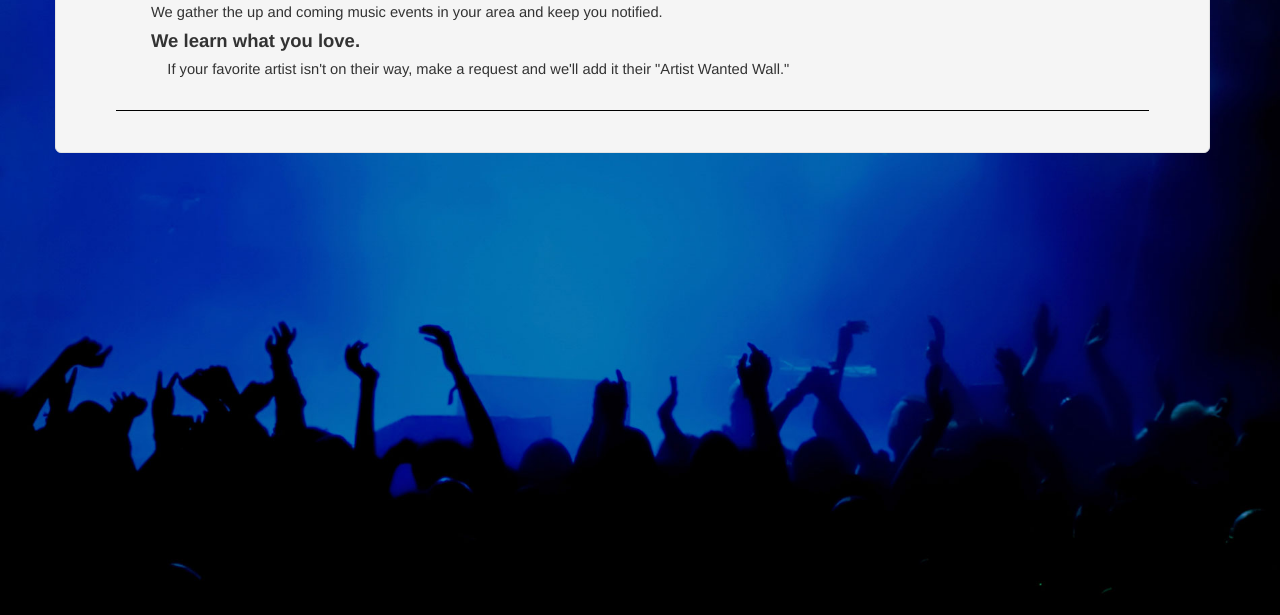
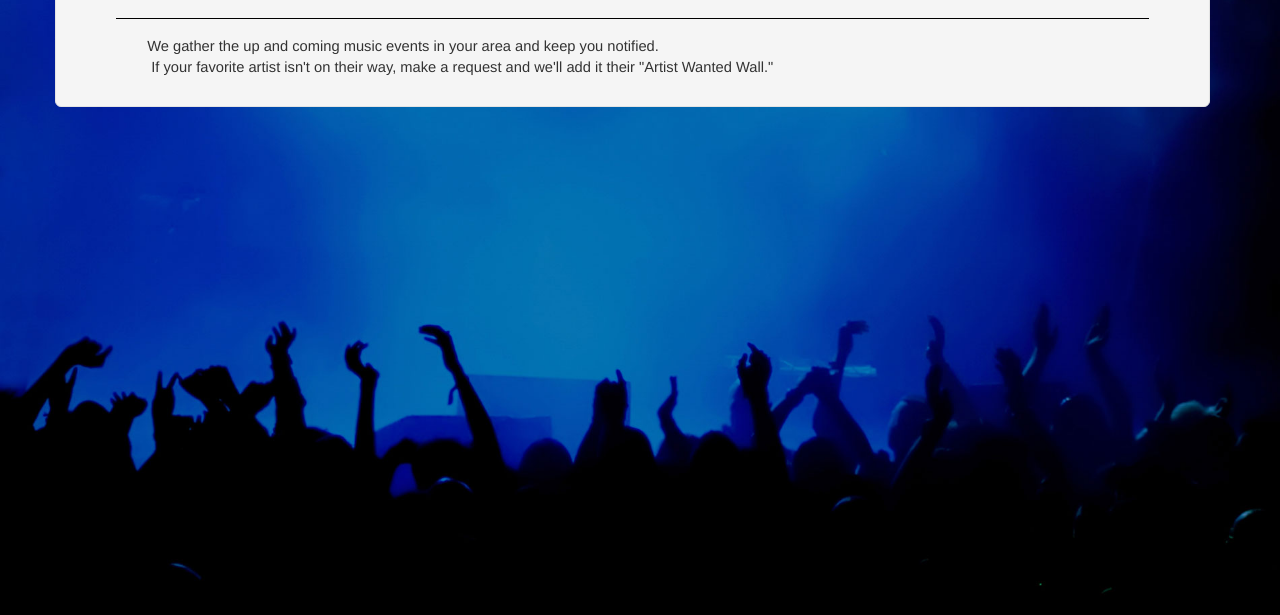
Before and after one commit to scottjason/event-connect, a website: page index.html in a window 1280 px wide. Shown: the part 185-800 px from the top of the page. Drawn offline with nearby package versions, Linux system fonts and the light colour scheme; some packages are replaced by stand-ins of ours; no server answers.

Commit message:
adds header bar content styling

```diff
--- a/index.html
+++ b/index.html
@@ -35,13 +35,12 @@
             <div class="rect4"></div>
           </span>
           <p id="sub-title">&nbsp;&nbsp;&nbsp;welcome to event.connect</p>
+          <hr>
           <div id="welcome-text">
-          <p class="slogan">We gather the up and coming music events in your area and keep you notified.</p>
-          <strong><p class="learn-love">We learn what you love.</p></strong>
-          <p class="slogan">&nbsp;&nbsp;&nbsp;&nbsp;If your favorite artist isn't on their way, make a request and we'll add it their "Artist Wanted Wall."</p>
-          <p class="slogan"></p>
+          <p class="slogan">&nbsp;&nbsp;We gather the up and coming music events in your area and keep you notified.</p>
+          <!-- <p class="learn-love">we learn what you love</p> -->
+          <p class="slogan">&nbsp;&nbsp;&nbsp;If your favorite artist isn't on their way, make a request and we'll add it their "Artist Wanted Wall."</p>
           </div>
-          <hr>
 
 
           <!-- BEGIN USER SEARCH BY ARTIST -->
--- a/public/stylesheets/main.css
+++ b/public/stylesheets/main.css
@@ -26,18 +26,20 @@
 }
 .slogan{
     font-size: .70em;
-    margin-left: 35px;
+    margin-left: 23px;
     line-height: 75% !important;
 }
 
 .learn-love{
     font-size: .88em;
-    margin-left: 35px;
+    margin-left: 30px;
+      color: #00557F;
 }
 
 .event-connect-title {
     font-size: 1.1em;
   display: inline-block !important;
+  color: #00557F;
 }
 /* ------- END TOUCH UPS ------- */
 
```
